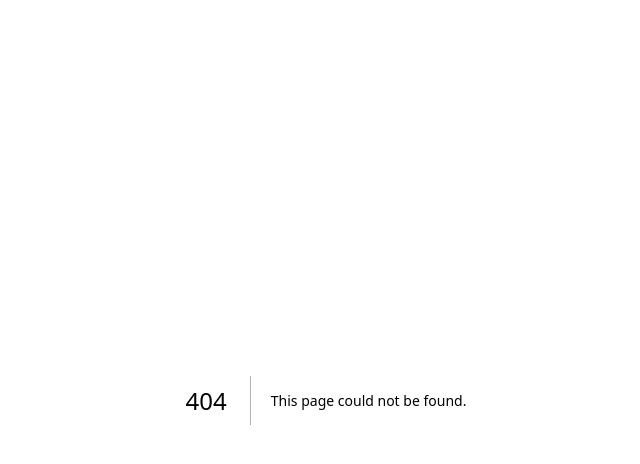
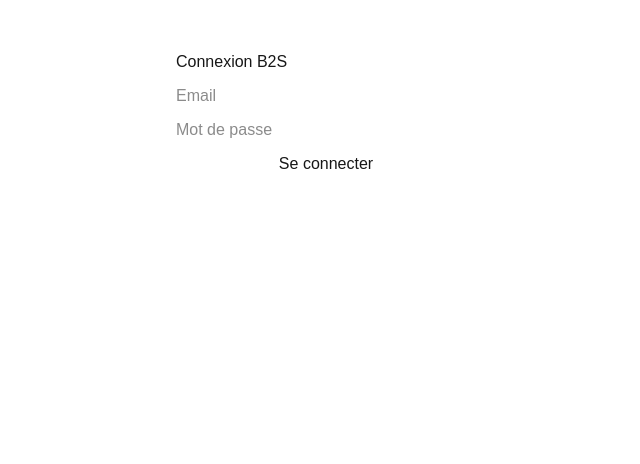
Before and after one commit to aminaaparis1/B2S-App, a Next.js app: page /login in a window 1280 px wide. Before the commit this address had no page. Shown: the top 464 px of the page, without its empty margins (314-954 px from the left). Built offline with nearby package versions, Linux system fonts and the light colour scheme.

Commit message:
mise en place du système de login

```diff
--- /dev/null
+++ b/app/login/page.tsx
@@ -0,0 +1,35 @@
+"use client";
+import { useState } from "react";
+
+export default function LoginPage() {
+  const [email, setEmail] = useState("");
+  const [password, setPassword] = useState("");
+
+  const handleLogin = (e: React.FormEvent) => {
+    e.preventDefault();
+    console.log("Tentative de connexion avec :", email, password);
+  };
+
+  return (
+    <div style={{ display: 'flex', justifyContent: 'center', marginTop: '50px' }}>
+      <form onSubmit={handleLogin} style={{ display: 'flex', flexDirection: 'column', gap: '10px', width: '300px' }}>
+        <h1>Connexion B2S</h1>
+        <input
+          type="email"
+          placeholder="Email"
+          value={email}
+          onChange={(e) => setEmail(e.target.value)}
+          required
+        />
+        <input
+          type="password"
+          placeholder="Mot de passe"
+          value={password}
+          onChange={(e) => setPassword(e.target.value)}
+          required
+        />
+        <button type="submit">Se connecter</button>
+      </form>
+    </div>
+  );
+}
--- /dev/null
+++ b/src/services/authService.ts
@@ -0,0 +1,20 @@
+import { supabase } from "../lib/supabase";
+
+export const signIn = async (email: string, pass: string) => {
+  const { data: authData, error: authError } = await supabase.auth.signInWithPassword({
+    email,
+    password: pass,
+  });
+
+  if (authError) throw authError;
+
+  const { data: profile, error: profileError } = await supabase
+    .from("profiles")
+    .select("role, must_change_password")
+    .eq("id", authData.user.id)
+    .single();
+
+  if (profileError) throw profileError;
+
+  return { user: authData.user, profile };
+};
```
